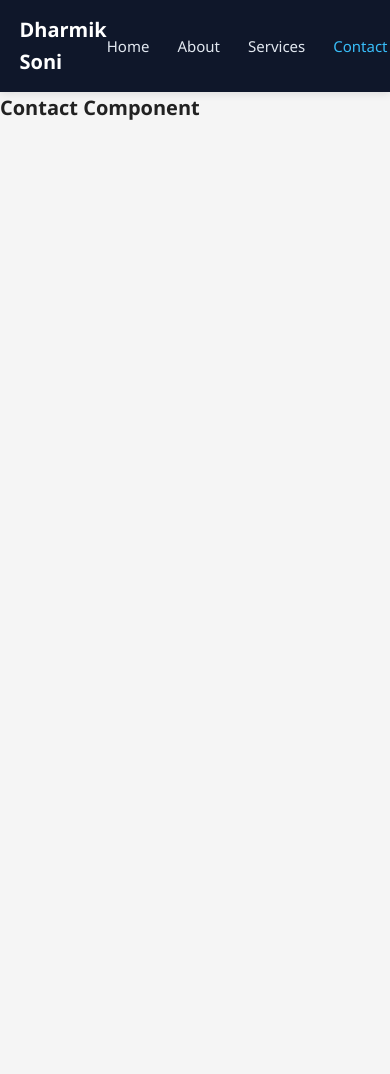
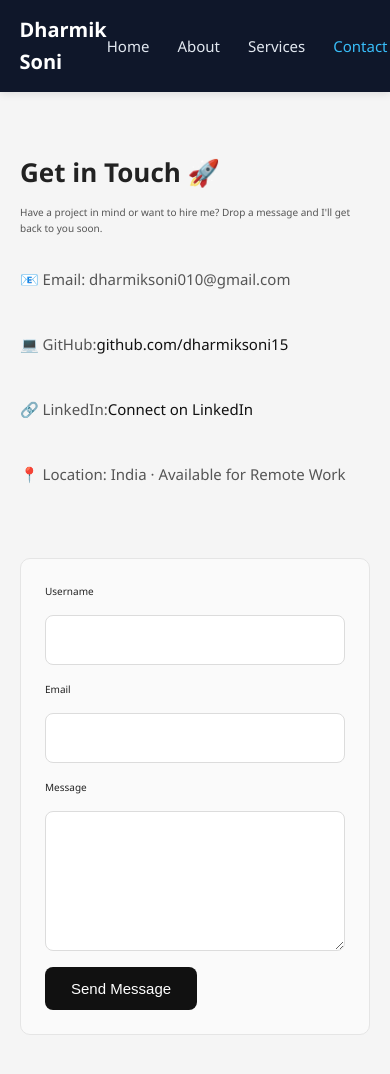
Before and after one commit to dharmiksoni15/Mern_stack_Project, a React (Vite) app in the folder client/: page /contact in a window 390 px wide. Shown: the top 1074 px of the page. Before the commit the page ends 844 px from the top, so only its background shows below. Built offline with nearby package versions, Linux system fonts and the light colour scheme.

Commit message:
Working Contact Form using React.JS + Storing Data in State

```diff
--- a/client/src/pages/Contact.jsx
+++ b/client/src/pages/Contact.jsx
@@ -1,10 +1,97 @@
-import React from "react";
+import React, { useState } from "react";
+import "./Home.css";
 
 const Contact = () => {
+
+  const [contact, setContact] = useState({
+    username: "",
+    email: "",
+    message: ""
+  });
+
+  // handleInput Event
+  const handleInput = (e) => {
+    const name = e.target.name;
+    const value = e.target.value;
+
+    setContact({
+      ...contact,
+      [name]: value,
+    });
+  };
+
+  // handleSubmit event
+  const handleSubmit = (e) => {
+    e.preventDefault();
+    console.log(contact);
+  };
+
   return (
-    <div>
-      <h1>Contact Component</h1>
-    </div>
+    <section className="contact-page">
+      <h2>Get in Touch 🚀</h2>
+      <p>
+        Have a project in mind or want to hire me? Drop a message and I'll get
+        back to you soon.
+      </p>
+
+      <div className="contact-info">
+        <p>📧 Email: dharmiksoni010@gmail.com</p>
+
+        <p>
+          💻 GitHub:
+          <a
+            href="https://github.com/dharmiksoni15"
+            target="_blank"
+            rel="noopener noreferrer"
+          >
+            github.com/dharmiksoni15
+          </a>
+        </p>
+
+        <p>
+          🔗 LinkedIn:
+          <a
+            href="https://www.linkedin.com/in/dharmik-soni-26a557280"
+            target="_blank"
+            rel="noopener noreferrer"
+          >
+            Connect on LinkedIn
+          </a>
+        </p>
+
+        <p>📍 Location: India · Available for Remote Work</p>
+      </div>
+
+      <form onSubmit={handleSubmit} className="contact-form">
+
+        <label>Username</label>
+        <input
+          type="text"
+          name="username"
+          value={contact.username}
+          onChange={handleInput}
+        />
+
+        <label>Email</label>
+        <input
+          type="email"
+          name="email"
+          value={contact.email}
+          onChange={handleInput}
+        />
+
+        <label>Message</label>
+        <textarea
+          name="message"
+          value={contact.message}
+          onChange={handleInput}
+        ></textarea>
+
+        <button type="submit">Send Message</button>
+
+      </form>
+
+    </section>
   );
 };
 
--- a/client/src/pages/Home.css
+++ b/client/src/pages/Home.css
@@ -209,94 +209,148 @@ body {
 }
 
 /* ===== CONTACT FORM ===== */
-.contact-form {
+/* ===== CONTACT SECTION ===== */
+
+.contact-page{
+  max-width: 1100px;
+  margin: auto;
+  padding: 80px 20px;
+}
+
+.contact-page h2{
+  font-size: 32px;
+  margin-bottom: 10px;
+}
+
+.contact-page p{
+  color: #555;
+  margin-bottom: 30px;
+}
+
+/* ===== CONTACT INFO ===== */
+
+.contact-info{
+  margin-bottom: 40px;
+  line-height: 1.8;
+  font-size: 15px;
+}
+
+.contact-info a{
+  color: #111;
+  text-decoration: none;
+  font-weight: 500;
+}
+
+.contact-info a:hover{
+  text-decoration: underline;
+}
+
+/* ===== CONTACT FORM ===== */
+
+.contact-form{
   display: flex;
   flex-direction: column;
-  gap: 14px;
-  max-width: 560px;
+  gap: 16px;
+  max-width: 600px;
+  padding: 30px;
+  background: #fafafa;
+  border: 1px solid #e5e5e5;
+  border-radius: 10px;
 }
 
+/* INPUTS */
+
 .contact-form input,
-.contact-form textarea {
-  padding: 12px 14px;
-  border: 1px solid #ccc;
-  border-radius: 6px;
+.contact-form textarea{
+  padding: 14px 16px;
+  border: 1px solid #dcdcdc;
+  border-radius: 8px;
   font-size: 15px;
   font-family: inherit;
   background-color: #fff;
   color: #222;
   outline: none;
-  transition: border-color 0.2s;
+  transition: all 0.25s ease;
 }
 
+/* FOCUS EFFECT */
+
 .contact-form input:focus,
-.contact-form textarea:focus {
-  border-color: #555;
+.contact-form textarea:focus{
+  border-color: #111;
+  box-shadow: 0 0 0 2px rgba(0,0,0,0.05);
 }
 
-.contact-form textarea {
-  min-height: 130px;
+/* TEXTAREA */
+
+.contact-form textarea{
+  min-height: 140px;
   resize: vertical;
 }
 
-.contact-form button {
-  padding: 12px 24px;
-  background-color: #111;
+/* BUTTON */
+
+.contact-form button{
+  padding: 13px 26px;
+  background: #111;
   color: #fff;
   border: none;
-  border-radius: 6px;
+  border-radius: 8px;
   font-size: 15px;
   font-weight: 500;
   cursor: pointer;
   width: fit-content;
-  transition: background-color 0.2s ease;
-  font-family: inherit;
+  transition: all 0.25s ease;
 }
 
-.contact-form button:hover {
-  background-color: #333;
+/* BUTTON HOVER */
+
+.contact-form button:hover{
+  background: #333;
+  transform: translateY(-2px);
 }
 
 /* ===== FOOTER ===== */
-footer {
+
+footer{
   text-align: center;
-  padding: 30px 0;
+  padding: 35px 0;
   font-size: 13px;
   color: #888;
-  border-top: 1px solid #e0e0e0;
-  margin-top: 20px;
+  border-top: 1px solid #e5e5e5;
+  margin-top: 60px;
 }
 
 /* ===== RESPONSIVE ===== */
-@media (max-width: 600px) {
-  .hero-content h1 {
-    font-size: 30px;
+
+@media (max-width: 768px){
+
+  .contact-page{
+    padding: 60px 20px;
   }
 
-  .hero-content h2 {
+  .contact-page h2{
+    font-size: 26px;
+  }
+
+  .contact-form{
+    padding: 24px;
+  }
+
+}
+
+@media (max-width: 600px){
+
+  .hero-content h1{
+    font-size: 28px;
+  }
+
+  .hero-content h2{
     font-size: 18px;
   }
 
-  .services-grid {
+  .services-grid{
     grid-template-columns: 1fr;
   }
+
 }
-
-{/* CONTACT */}
-<section className="contact">
-  <h2>Get in Touch 🚀</h2>
-  <p>Have a project in mind or want to hire me? Drop a message and I'll get back to you soon.</p>
-  <div className="contact-info">
-    <p>📧 Email: dharmiksoni010@gmail.com</p>
-    <p>💻 GitHub: <a href="https://github.com/dharmiksoni15" target="_blank" rel="noopener noreferrer">github.com/dharmiksoni15</a></p>
-    <p>🔗 LinkedIn: <a href="https://www.linkedin.com/in/dharmik-soni-26a557280" target="_blank" rel="noopener noreferrer">Connect on LinkedIn</a></p>
-    <p>📍 Location: India · Available for Remote Work</p>
-  </div>
-  <form className="contact-form">
-    <input type="text" placeholder="Your Name" required />
-    <input type="email" placeholder="Your Email" required />
-    <input type="text" placeholder="Subject" required />
-    <textarea placeholder="Your message..." required></textarea>
-    <button type="submit">Send Message 📨</button>
-  </form>
-</section>
--- a/client/src/pages/Home.jsx
+++ b/client/src/pages/Home.jsx
@@ -1,10 +1,33 @@
-import React from "react";
+import React, { useState } from "react";
 import "./Home.css";
 
 const Home = () => {
+
+const [contact, setContact] = useState({
+    username: "",
+    email: "",
+    message: ""
+  });
+
+  // handleInput Event
+  const handleInput = (e) => {
+    const name = e.target.name;
+    const value = e.target.value;
+
+    setContact({
+      ...contact,
+      [name]: value,
+    });
+  };
+
+  // handleSubmit event
+  const handleSubmit = (e) => {
+    e.preventDefault();
+    console.log(contact);
+  };
+
   return (
     <main className="home">
-
       {/* HERO SECTION */}
       <section className="hero">
         <div className="hero-content">
@@ -12,7 +35,9 @@ const Home = () => {
           <h1>Hi, I'm Dharmik Soni</h1>
           <h2>MERN Stack Developer</h2>
           <p className="intro">
-            MCA 2nd year student and aspiring Full Stack MERN Developer. I build full stack web applications to improve my development skills and create real-world projects. 👨‍💻
+            MCA 2nd year student and aspiring Full Stack MERN Developer. I build
+            full stack web applications to improve my development skills and
+            create real-world projects. 👨‍💻
           </p>
         </div>
       </section>
@@ -21,9 +46,20 @@ const Home = () => {
       <section className="about">
         <h2>About Me</h2>
         <p>
-          Passionate about building full stack web apps. I specialise in the MERN stack — MongoDB, Express.js, React.js, and Node.js — and love turning ideas into real, working web applications. I focus on writing clean, maintainable code, building secure REST APIs with JWT authentication, and creating responsive UIs users enjoy.
+          Passionate about building full stack web apps. I specialise in the
+          MERN stack — MongoDB, Express.js, React.js, and Node.js — and love
+          turning ideas into real, working web applications. I focus on writing
+          clean, maintainable code, building secure REST APIs with JWT
+          authentication, and creating responsive UIs users enjoy.
         </p>
-        <a href="https://github.com/dharmiksoni15" target="_blank" rel="noopener noreferrer" className="btn">View GitHub Profile ↗</a>
+        <a
+          href="https://github.com/dharmiksoni15"
+          target="_blank"
+          rel="noopener noreferrer"
+          className="btn"
+        >
+          View GitHub Profile ↗
+        </a>
       </section>
 
       {/* SKILLS */}
@@ -31,11 +67,22 @@ const Home = () => {
         <h2>Tech Stack</h2>
         <div className="skills-grid">
           {[
-            "HTML", "CSS", "JavaScript", "React.js",
-            "Node.js", "Express.js", "MongoDB", "Git & GitHub",
-            "REST API", "JWT Auth", "Zod Validation", "Responsive Design"
+            "HTML",
+            "CSS",
+            "JavaScript",
+            "React.js",
+            "Node.js",
+            "Express.js",
+            "MongoDB",
+            "Git & GitHub",
+            "REST API",
+            "JWT Auth",
+            "Zod Validation",
+            "Responsive Design",
           ].map((skill, index) => (
-            <div key={index} className="skill-card">{skill}</div>
+            <div key={index} className="skill-card">
+              {skill}
+            </div>
           ))}
         </div>
       </section>
@@ -46,45 +93,98 @@ const Home = () => {
         <div className="services-grid">
           <div className="service-card">
             <h3>🌐 Frontend Web Development</h3>
-            <p>Building responsive, modern UIs using React.js, HTML, CSS, and JavaScript with a focus on great user experience.</p>
+            <p>
+              Building responsive, modern UIs using React.js, HTML, CSS, and
+              JavaScript with a focus on great user experience.
+            </p>
           </div>
           <div className="service-card">
             <h3>🔗 REST API Development</h3>
-            <p>Designing and building secure, scalable REST APIs using Node.js and Express with proper validation and error handling.</p>
+            <p>
+              Designing and building secure, scalable REST APIs using Node.js
+              and Express with proper validation and error handling.
+            </p>
           </div>
           <div className="service-card">
             <h3>⚡ Full Stack MERN Development</h3>
-            <p>End-to-end web application development using MongoDB, Express.js, React.js, and Node.js from database to UI.</p>
+            <p>
+              End-to-end web application development using MongoDB, Express.js,
+              React.js, and Node.js from database to UI.
+            </p>
           </div>
           <div className="service-card">
             <h3>📱 Responsive Website Design</h3>
-            <p>Creating websites that look and work great on all screen sizes — desktop, tablet, and mobile.</p>
+            <p>
+              Creating websites that look and work great on all screen sizes —
+              desktop, tablet, and mobile.
+            </p>
           </div>
         </div>
       </section>
 
       <section className="contact">
         <h2>Get in Touch 🚀</h2>
-  <p>Have a project in mind or want to hire me? Drop a message and I'll get back to you soon.</p>
+        <p>
+          Have a project in mind or want to hire me? Drop a message and I'll get
+          back to you soon.
+        </p>
         <div className="contact-info">
           <p>📧 Email: dharmiksoni010@gmail.com</p>
-    <p>💻 GitHub: <a href="https://github.com/dharmiksoni15" target="_blank" rel="noopener noreferrer">github.com/dharmiksoni15</a></p>
-    <p>🔗 LinkedIn: <a href="https://www.linkedin.com/in/dharmik-soni-26a557280" target="_blank" rel="noopener noreferrer">Connect on LinkedIn</a></p>
+          <p>
+            💻 GitHub:{" "}
+            <a
+              href="https://github.com/dharmiksoni15"
+              target="_blank"
+              rel="noopener noreferrer"
+            >
+              github.com/dharmiksoni15
+            </a>
+          </p>
+          <p>
+            🔗 LinkedIn:{" "}
+            <a
+              href="https://www.linkedin.com/in/dharmik-soni-26a557280"
+              target="_blank"
+              rel="noopener noreferrer"
+            >
+              Connect on LinkedIn
+            </a>
+          </p>
           <p>📍 Location: India · Available for Remote Work</p>
         </div>
-  <form className="contact-form">
-    <input type="text" placeholder="Your Name" required />
-    <input type="email" placeholder="Your Email" required />
-    <input type="text" placeholder="Subject" required />
-    <textarea placeholder="Your message..." required></textarea>
-    <button type="submit">Send Message 📨</button>
+        <form onSubmit={handleSubmit} className="contact-form">
+
+        <label>Username</label>
+        <input
+          type="text"
+          name="username"
+          value={contact.username}
+          onChange={handleInput}
+        />
+
+        <label>Email</label>
+        <input
+          type="email"
+          name="email"
+          value={contact.email}
+          onChange={handleInput}
+        />
+
+        <label>Message</label>
+        <textarea
+          name="message"
+          value={contact.message}
+          onChange={handleInput}
+        ></textarea>
+
+        <button type="submit">Send Message</button>
+
       </form>
       </section>
 
       <footer>
-        <p>© 2026 Dharmik Soni ·  </p>
+        <p>© 2026 Dharmik Soni · </p>
       </footer>
-
     </main>
   );
 };
```
Lines whose indentation alone changed are shown as unchanged.
